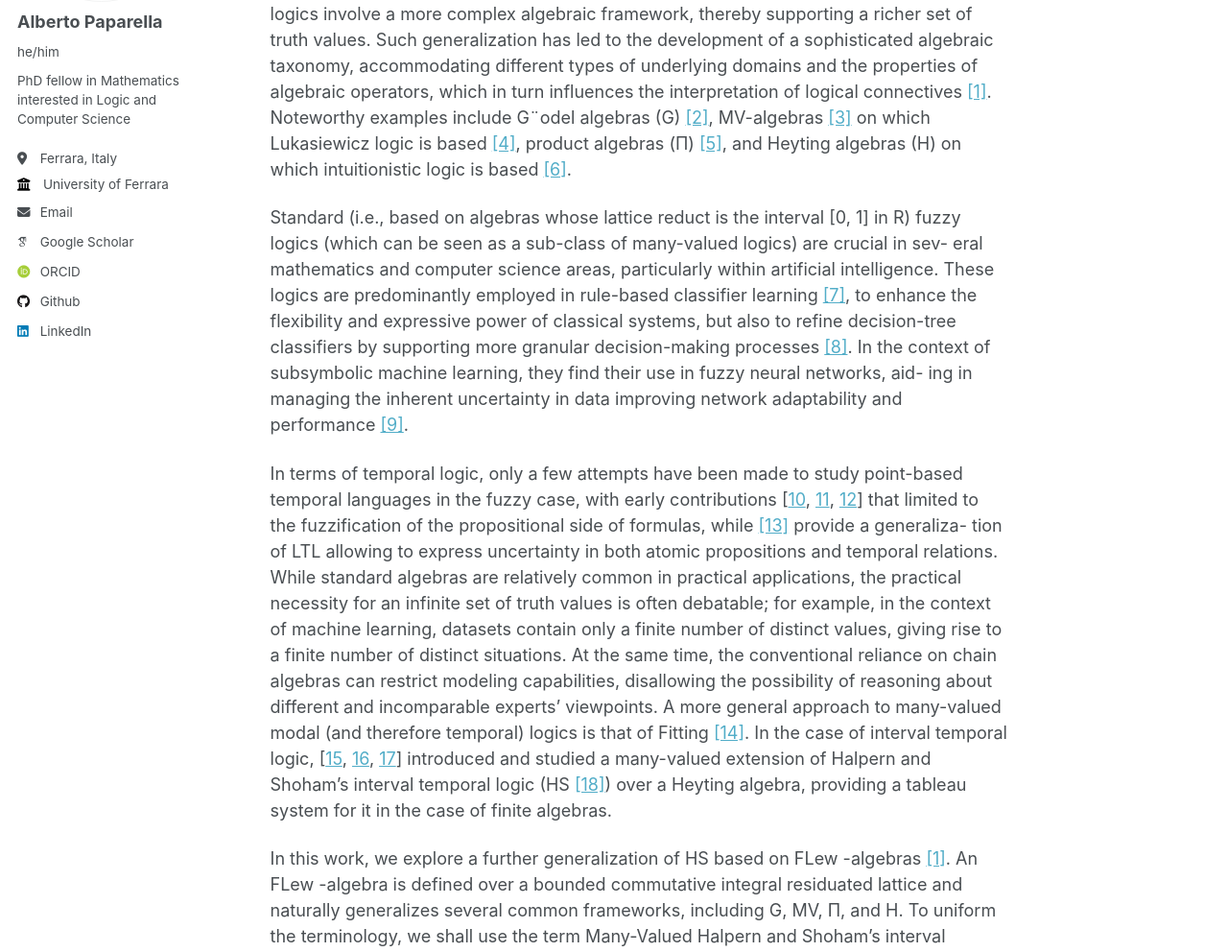
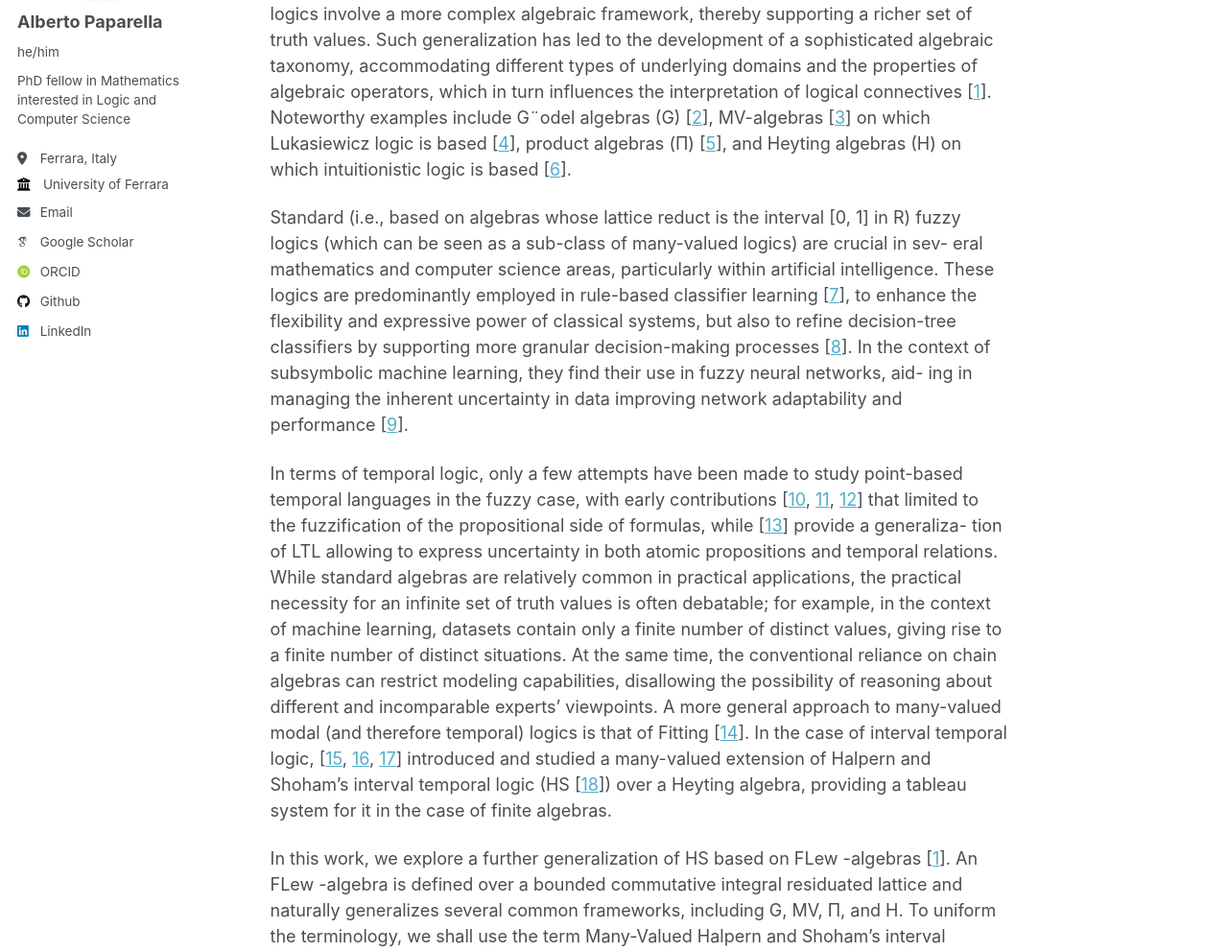
Before and after one commit to alberto-paparella/alberto-paparella.github.io, a Jekyll site: the page built from _talks/2024-11-26-talk-2.md, in a window 1280 px wide and 1400 px high. Shown: the part 279-1271 px from the top of the window at 96% size. Built offline with Jekyll 4.4.1, drawn with Linux system fonts in a browser that asks for light colours; some web fonts are replaced; some of the changed text lies outside the part shown.

Commit message:
small fixes

```diff
--- a/_talks/2024-11-26-talk-2.md
+++ b/_talks/2024-11-26-talk-2.md
@@ -15,23 +15,23 @@
 set of truth values. Such generalization has led to the development of a sophisticated
 algebraic taxonomy, accommodating different types of underlying domains and the
 properties of algebraic operators, which in turn influences the interpretation of logical
-connectives [[1]](#1). Noteworthy examples include G¨odel algebras (G) [[2]](#2), MV-algebras [[3]](#3)
-on which Lukasiewicz logic is based [[4]](#4), product algebras (Π) [[5]](#5), and Heyting algebras
-(H) on which intuitionistic logic is based [[6]](#6).
+connectives [[1](#1)]. Noteworthy examples include G¨odel algebras (G) [[2](#2)], MV-algebras [[3](#3)]
+on which Lukasiewicz logic is based [[4](#4)], product algebras (Π) [[5](#5)], and Heyting algebras
+(H) on which intuitionistic logic is based [[6](#6)].
 
 Standard (i.e., based on algebras whose lattice reduct is the interval [0, 1] in R)
 fuzzy logics (which can be seen as a sub-class of many-valued logics) are crucial in sev-
 eral mathematics and computer science areas, particularly within artificial intelligence.
-These logics are predominantly employed in rule-based classifier learning [[7]](#7), to enhance
+These logics are predominantly employed in rule-based classifier learning [[7](#7)], to enhance
 the flexibility and expressive power of classical systems, but also to refine decision-tree
-classifiers by supporting more granular decision-making processes [[8]](#8). In the context
+classifiers by supporting more granular decision-making processes [[8](#8)]. In the context
 of subsymbolic machine learning, they find their use in fuzzy neural networks, aid-
 ing in managing the inherent uncertainty in data improving network adaptability and
-performance [[9]](#9).
+performance [[9](#9)].
 
 In terms of temporal logic, only a few attempts have been made to study point-based
 temporal languages in the fuzzy case, with early contributions [[10](#10), [11](#11), [12](#12)] that limited
-to the fuzzification of the propositional side of formulas, while [[13]](#13) provide a generaliza-
+to the fuzzification of the propositional side of formulas, while [[13](#13)] provide a generaliza-
 tion of LTL allowing to express uncertainty in both atomic propositions and temporal
 relations. While standard algebras are relatively common in practical applications, the
 practical necessity for an infinite set of truth values is often debatable; for example,
@@ -40,11 +40,11 @@
 conventional reliance on chain algebras can restrict modeling capabilities, disallowing
 the possibility of reasoning about different and incomparable experts’ viewpoints. A
 more general approach to many-valued modal (and therefore temporal) logics is that of
-Fitting [[14]](#14). In the case of interval temporal logic, [[15](#15), [16](#16), [17](#17)] introduced and studied
-a many-valued extension of Halpern and Shoham’s interval temporal logic (HS [[18]](#18))
+Fitting [[14](#14)]. In the case of interval temporal logic, [[15](#15), [16](#16), [17](#17)] introduced and studied
+a many-valued extension of Halpern and Shoham’s interval temporal logic (HS [[18](#18)])
 over a Heyting algebra, providing a tableau system for it in the case of finite algebras.
 
-In this work, we explore a further generalization of HS based on FLew -algebras [[1]](#1).
+In this work, we explore a further generalization of HS based on FLew -algebras [[1](#1)].
 An FLew -algebra is defined over a bounded commutative integral residuated lattice
 and naturally generalizes several common frameworks, including G, MV, Π, and H. To
 uniform the terminology, we shall use the term Many-Valued Halpern and Shoham’s
```
Also changed, not shown: other parts of _talks/2024-11-26-talk-2.md (+13 -13 lines).
